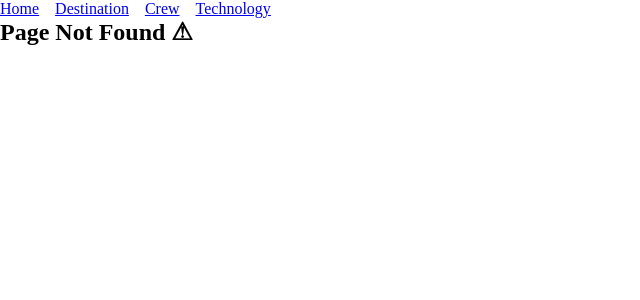
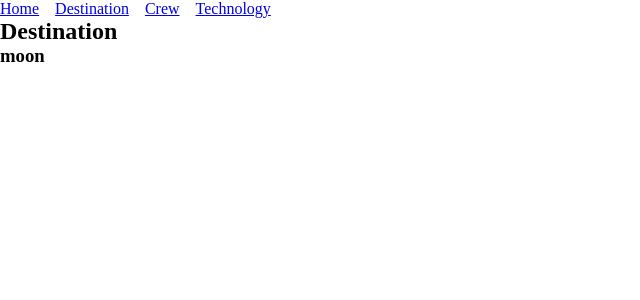
Before and after one commit to KorneyChervonenko/space-tourism, a React (Vite) app: page /destination/moon in a window 1280 px wide. Before the commit this address had no page. Shown: the top 300 px of the page, without its empty margins (0-640 px from the left). Built offline with nearby package versions, Linux system fonts and the light colour scheme.

Commit message:
nested routes

```diff
--- a/src/App.jsx
+++ b/src/App.jsx
@@ -11,6 +11,7 @@ import Crew from './pages/Crew/Crew.jsx';
 import Technology from './pages/Crew/Technology.jsx';
 import PageNotFound from './pages/PageNotFound/PageNotFound.jsx';
 import PageNav from './components/PageNav/PageNav.jsx';
+import Planet from './components/PageNav/Planet/Planet.jsx';
 
 export default function App() {
 	return (
@@ -22,7 +23,13 @@ export default function App() {
 					{/* <Route index element={<Home />} /> */}
 					<Route index element={<Navigate replace to="home" />} />
 					<Route path="home" element={<Home />} />
-					<Route path="destination" element={<Destination />} />
+					<Route path="destination" element={<Destination />}>
+						<Route index element={<Navigate replace to="moon" />} />
+						<Route path="moon" element={<Planet planetName="moon" />} />
+						<Route path="mars" element={<Planet planetName="mars" />} />
+						<Route path="europa" element={<Planet planetName="europa" />} />
+						<Route path="titan" element={<Planet planetName="titan" />} />
+					</Route>
 					<Route path="crew" element={<Crew />} />
 					<Route path="technology" element={<Technology />} />
 
@@ -42,34 +49,3 @@ export default function App() {
 		</main>
 	);
 }
-
-// function App() {
-//   const [count, setCount] = useState(0)
-
-//   return (
-//     <>
-//       <div>
-//         <a href="https://vite.dev" target="_blank">
-//           <img src={viteLogo} className="logo" alt="Vite logo" />
-//         </a>
-//         <a href="https://react.dev" target="_blank">
-//           <img src={reactLogo} className="logo react" alt="React logo" />
-//         </a>
-//       </div>
-//       <h1>Vite + React</h1>
-//       <div className="card">
-//         <button onClick={() => setCount((count) => count + 1)}>
-//           count is {count}
-//         </button>
-//         <p>
-//           Edit <code>src/App.jsx</code> and save to test HMR
-//         </p>
-//       </div>
-//       <p className="read-the-docs">
-//         Click on the Vite and React logos to learn more
-//       </p>
-//     </>
-//   )
-// }
-
-// export default App
--- /dev/null
+++ b/src/components/PageNav/Planet/Planet.jsx
@@ -0,0 +1,7 @@
+export default function Planet({ planetName }) {
+	return (
+		<section>
+			<h3>{planetName}</h3>
+		</section>
+	);
+}
--- a/src/pages/Destination/Destination.jsx
+++ b/src/pages/Destination/Destination.jsx
@@ -1,7 +1,10 @@
+import { Outlet } from 'react-router-dom';
+
 export default function Destination() {
 	return (
 		<section>
 			<h2>Destination</h2>
+			<Outlet />
 		</section>
 	);
 }
```
